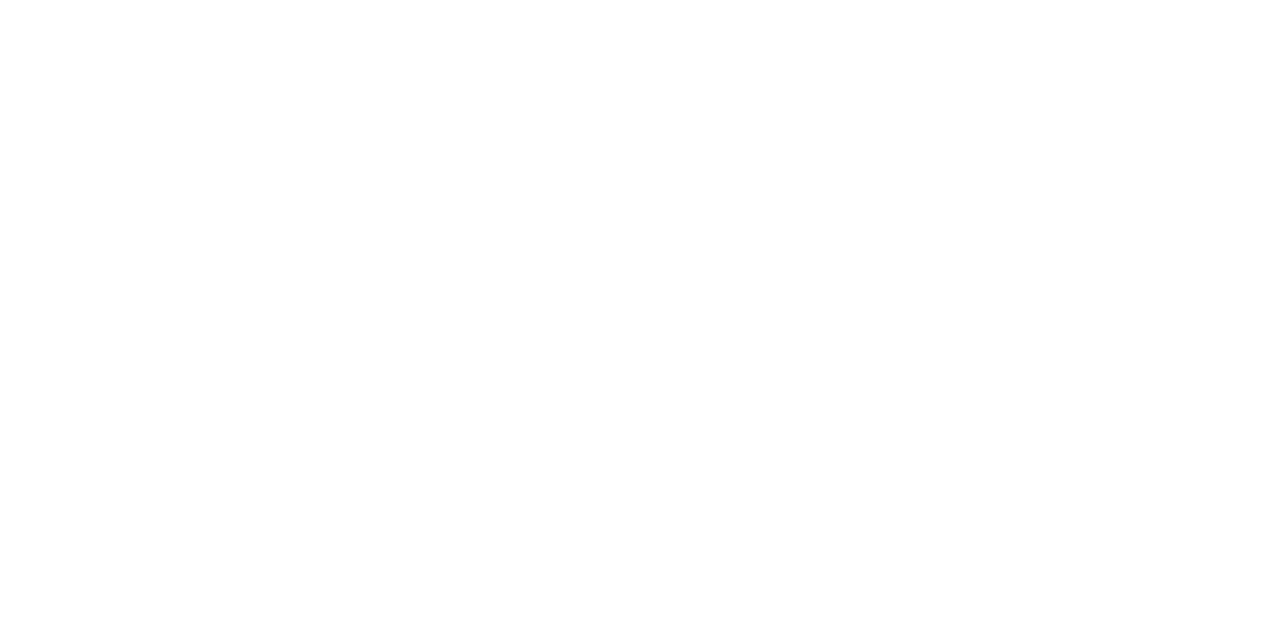
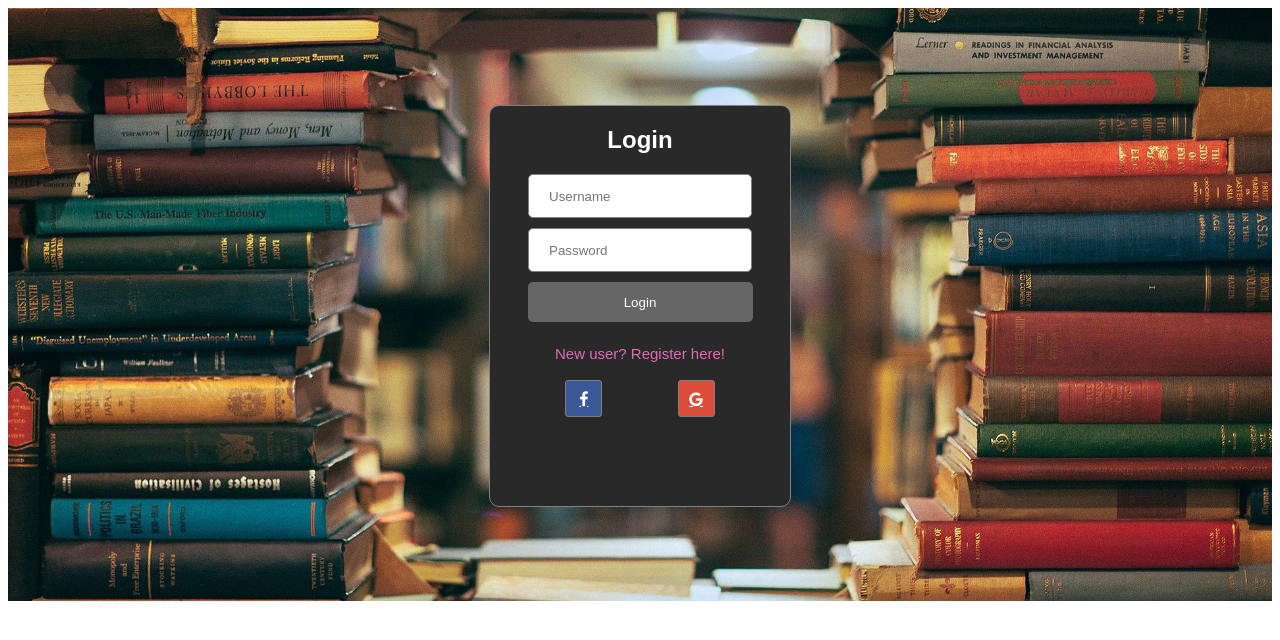
Before and after one commit to anhducmk2/Final-Project, a plain HTML site: page HTML/login.html in a window 1280 px wide. Drawn offline with Linux system fonts and the light colour scheme.

Commit message:
update login

```diff
--- /dev/null
+++ b/CSS/login.css
@@ -0,0 +1,105 @@
+.container{
+    justify-content: center;
+    align-items: center;
+    display: flex;
+    max-width: 100%;
+    max-height: 100%;
+}
+
+.backgroundImage{
+    position: relative;
+    max-width: 100%;
+    max-height: 100%;
+    margin: 0;
+}
+
+.imgBackground{
+    background-size: cover;
+    max-width: 100%;
+    max-height: 100%;
+    margin: 0;
+}
+
+.login{
+    width: 300px;
+    height: 400px;
+    border-radius: 10px;
+    border: 1px solid grey;
+    text-align: center;
+    position: absolute;
+    background-color: #292929;
+}
+
+.login h2{
+    color: white;
+    font-family: sans-serif;
+}
+
+.login input{
+    width: 200px;
+    height: 40px;
+    margin-bottom: 10px;
+    border-radius: 5px;
+    border: 1px solid grey;
+    padding-left: 20px;
+}
+
+.login button{
+    width: 225px;
+    height: 40px;
+    margin-bottom: 5px;
+    border-radius: 5px;
+    border: none;
+    background-color: #666666;
+    color: white;
+    cursor: pointer;
+}
+
+.login button:hover{
+    font-size: 15px;
+}
+
+.register{
+    list-style: none;
+    padding-left: 0px;
+}
+
+.registerText{
+    text-decoration: none;
+    font-weight: 500;
+    font-style: normal;
+    font-size: 15px;
+    font-family: sans-serif;
+    line-height: 1.4;
+    color: #e06cb6;
+}
+
+.col{
+    display: flex;
+    justify-content: space-evenly;
+
+}
+
+.fb {
+    background-color: #3B5998;
+    color: white;
+    border: 0.5px solid grey;
+    width: 35px;
+    height: 35px;
+    border-radius: 3px;
+    justify-content: center;
+    align-items: center;
+    display: flex;
+  }
+
+.google {
+    background-color: #dd4b39;
+    color: white;
+    border: 0.5px solid grey;
+    width: 35px;
+    height: 35px;
+    border-radius: 3px;
+    justify-content: center;
+    align-items: center;
+    display: flex;
+}
--- a/HTML/login.html
+++ b/HTML/login.html
@@ -4,7 +4,39 @@
     <meta charset="UTF-8" />
     <meta http-equiv="X-UA-Compatible" content="IE=edge" />
     <meta name="viewport" content="width=device-width, initial-scale=1.0" />
+    <link rel="stylesheet" href="../CSS/login.css" />
+    <link
+      rel="stylesheet"
+      href="https://cdnjs.cloudflare.com/ajax/libs/font-awesome/4.7.0/css/font-awesome.min.css"
+    />
     <title>Login</title>
   </head>
-  <body></body>
+  <body>
+    <div class="container">
+      <div class="backgroundImage">
+        <img class="imgBackground" src="../IMAGE/loginbackground.jpg" />
+      </div>
+      <div class="login">
+        <h2>Login</h2>
+        <input type="text" placeholder="Username" />
+        <input type="password" placeholder="Password" />
+        <button>Login</button>
+        <ul class="register">
+          <li class="registerLink">
+            <a href="./register.html" class="registerText"
+              >New user? Register here!</a
+            >
+          </li>
+        </ul>
+        <div class="col">
+          <a href="#" class="fb btn">
+            <i class="fa fa-facebook fa-fw"></i>
+          </a>
+          <a href="#" class="google btn"
+            ><i class="fa fa-google fa-fw"> </i>
+          </a>
+        </div>
+      </div>
+    </div>
+  </body>
 </html>
```
Also changed, not shown: CSS/style.css (+10 -4 lines), HTML/index.html (+1 -7 lines), IMAGE/loginbackground.jpg (added).
